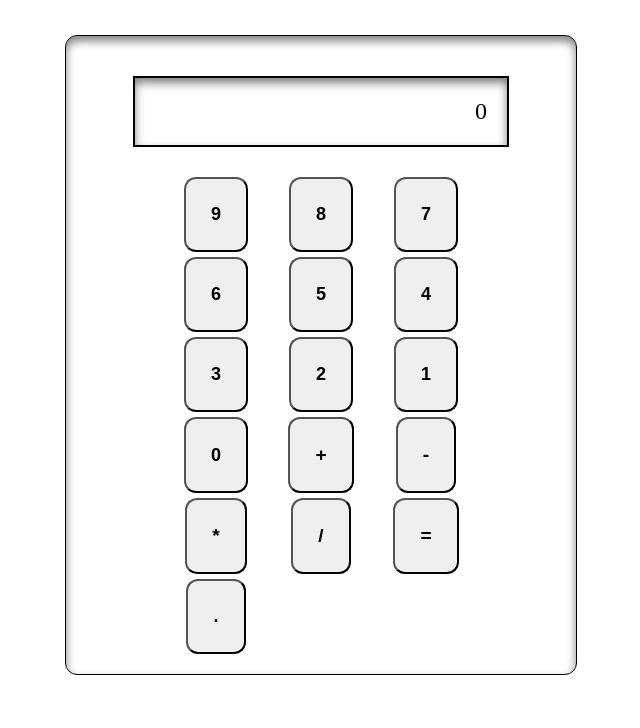
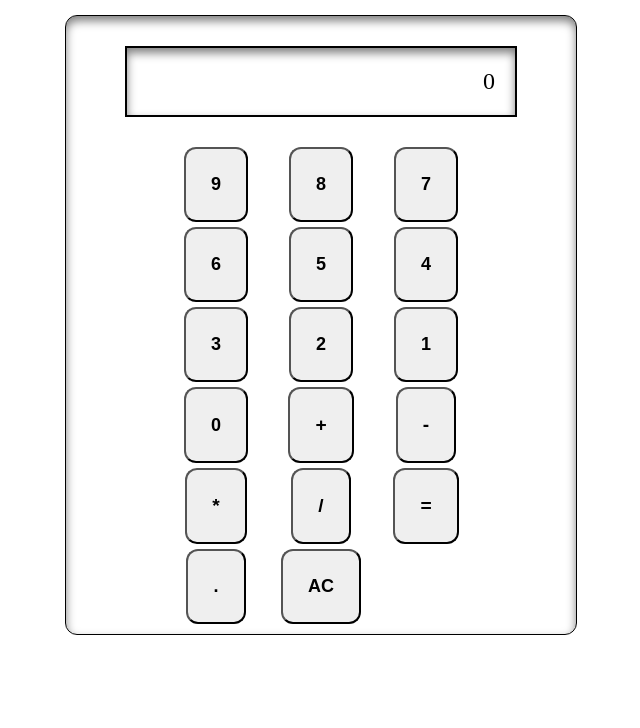
Before and after one commit to nad1515/calculatrice-repo, a plain HTML site: page index.html in a window 1280 px wide. Shown: the part 72-800 px from the top of the page, without its empty margins (319-959 px from the left). Drawn offline with Linux system fonts and the light colour scheme.

Commit message:
calcul-marche

```diff
--- a/assets/css/style.css
+++ b/assets/css/style.css
@@ -5,7 +5,7 @@
 }
 
 h1 {
-    margin-top: 20px;
+    margin-top: 5px;
     color: aqua;
     text-align: center;
 
@@ -14,8 +14,8 @@ h1 {
 
 
 main {
-    margin: 50px auto;
-    padding: 10px;
+    margin: 45px auto;
+
     border: 1px solid black;
     width: 40%;
     border-radius: 12px;
@@ -49,7 +49,7 @@ main {
      display: grid;
     justify-content: center;
     align-content: center;
-    grid-template-columns: repeat(3, 100px);
+     grid-template-columns: repeat(3, 100px);
     gap: 5px;
 }
 .chiffres {
@@ -72,7 +72,7 @@ button:active {
     font-weight: bold;
 
 }
- .egale {
+.egale {
     padding: 25px;
     border: 1px solid rgba(red, green, blue, alpha);
     border-radius: 12px;
@@ -87,3 +87,10 @@ button:active {
     font-size: large;
     font-weight: bold;
 }
+#btnAC {
+    padding: 25px;
+    border: 1px solid rgba(red, green, blue, alpha);
+    border-radius: 12px;
+    font-size: large;
+    font-weight: bold;
+}
--- a/assets/js/script.js
+++ b/assets/js/script.js
@@ -2,6 +2,7 @@
 let  main = document.createElement("main");
 document.body.appendChild(main);
 let signes = ["+","-","*","/"];
+let saisie = [];
 
 //............calculatrice..................
 
@@ -39,7 +40,7 @@ clavier.classList.add("chiffres-signes")
   clavSignes.innerText = signes[index];
 
 }
-  //.........egle..........
+  //.........egale..........
   let equal = document.createElement("button");
   equal.classList.add("egale")
   clavier.appendChild(equal);
@@ -51,13 +52,48 @@ clavier.classList.add("chiffres-signes")
   clavier.appendChild(point);
   point.innerText = ".";
 
-  // Fonctionnement de la calculatrice
-  let mesBoutons = document.querySelectorAll("button");
-  for (let index = 0; index < mesBoutons.length; index++) {
-    mesBoutons[index].addEventListener("click", (eventClick) => {
-        console.log("Bouton cliqué : ", eventClick.target.innerText);
-        document.querySelector(".calc-ecran").innerText = eventClick.target.innerText;
 
-    })
+  let bouttonAC = document.createElement("button");
+  clavier.appendChild(bouttonAC);
+  bouttonAC.setAttribute("id","btnAC")
+  bouttonAC.innerText = "AC";
 
-}
+
+
+  //  Fonctionnement de la calculatrice...................................
+  let mesBoutons = document.querySelectorAll(".chiffres, .signes, .vergule");
+  console.log(mesBoutons);
+  mesBoutons.forEach((mesBoutons) => {
+    mesBoutons.addEventListener("click", (evenementClick) => {
+      // console.log(saisie.length)
+      if(saisie.length === 0)
+      document.querySelector(".calc-ecran").innerText = "";
+      document.querySelector(".calc-ecran").innerText += evenementClick.target.innerText;
+      saisie.push(evenementClick.target.innerText);
+
+
+    });
+  });
+
+  //.............boutton AC........................................
+  let delet = document.querySelector("#btnAC");
+  delet.addEventListener('click', function () {
+      saisie = [];
+     document.querySelector(".calc-ecran").innerText = "0";
+       calculer(saisie);
+
+  });
+
+///...................EVAL...............
+ let calcul = document.querySelector(".egale")
+     calcul.addEventListener('click', (fonctioncalcul) => {
+  document.querySelector(".calc-ecran").innerText= eval(document.querySelector(".calc-ecran").innerText);
+
+ });
+
+//  function calculer(operation) {
+    //eval()
+
+ // Et si c'est un bouton qui a reçu le click et qu'on veut récupérer le texte du bouton
+  // (innerText ou textContent) :
+  // console.log(eventClick.target.innerText);
```
